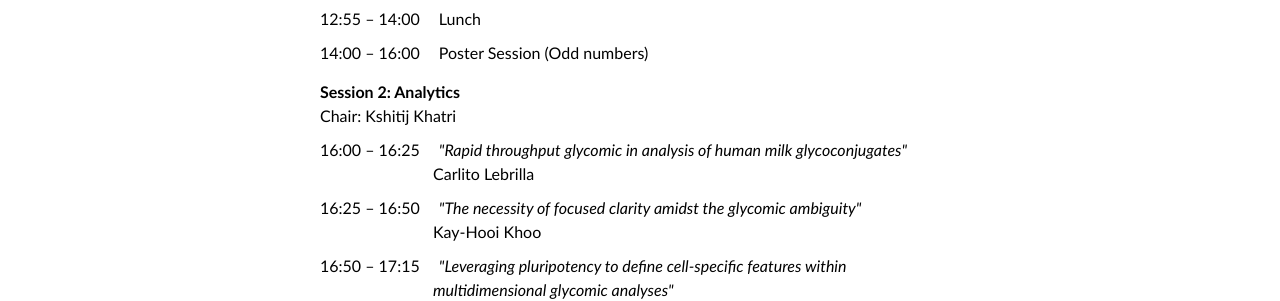
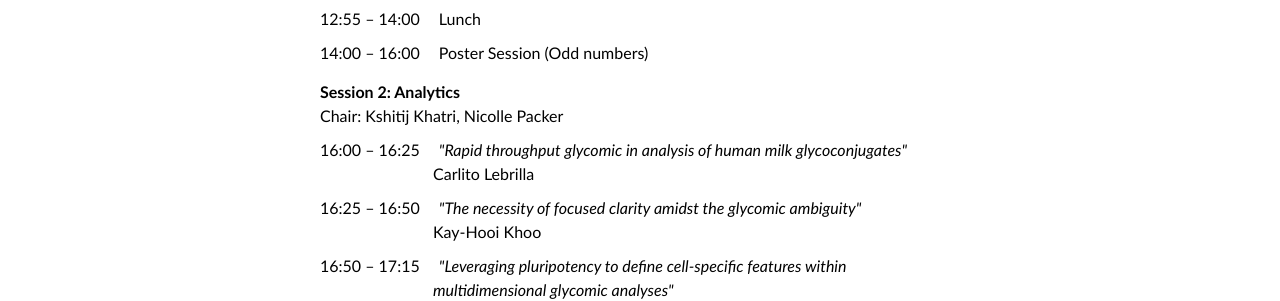
Before and after one commit to yamazakiM/WarrenWorkshop2016, a Jekyll site: the page built from program/index.md, in a window 1280 px wide and 900 px high, scrolled down 1233 px. Shown: the part 154-455 px from the top of the window. Built offline with Jekyll 4.4.1, drawn with Linux system fonts in a browser that asks for light colours; nearby versions of some CDN libraries; library files that are not in the unit come from our copies.

Commit message:
Update index.md

```diff
--- a/program/index.md
+++ b/program/index.md
@@ -98,7 +98,7 @@ Hokkaido University<br>
 <p>
 	<strong>Session 2: Analytics</strong>
 	<br>
-	<span>Chair: Kshitij Khatri</span>
+	<span>Chair: Kshitij Khatri, Nicolle Packer</span>
 	<br>
 	<span style="display:inline-block; width=130px; margin-top:10px; margin-right:15px">16:00 – 16:25</span>
 	<span style="font-style:italic">"Rapid throughput glycomic in analysis of human milk glycoconjugates"</span>
```
